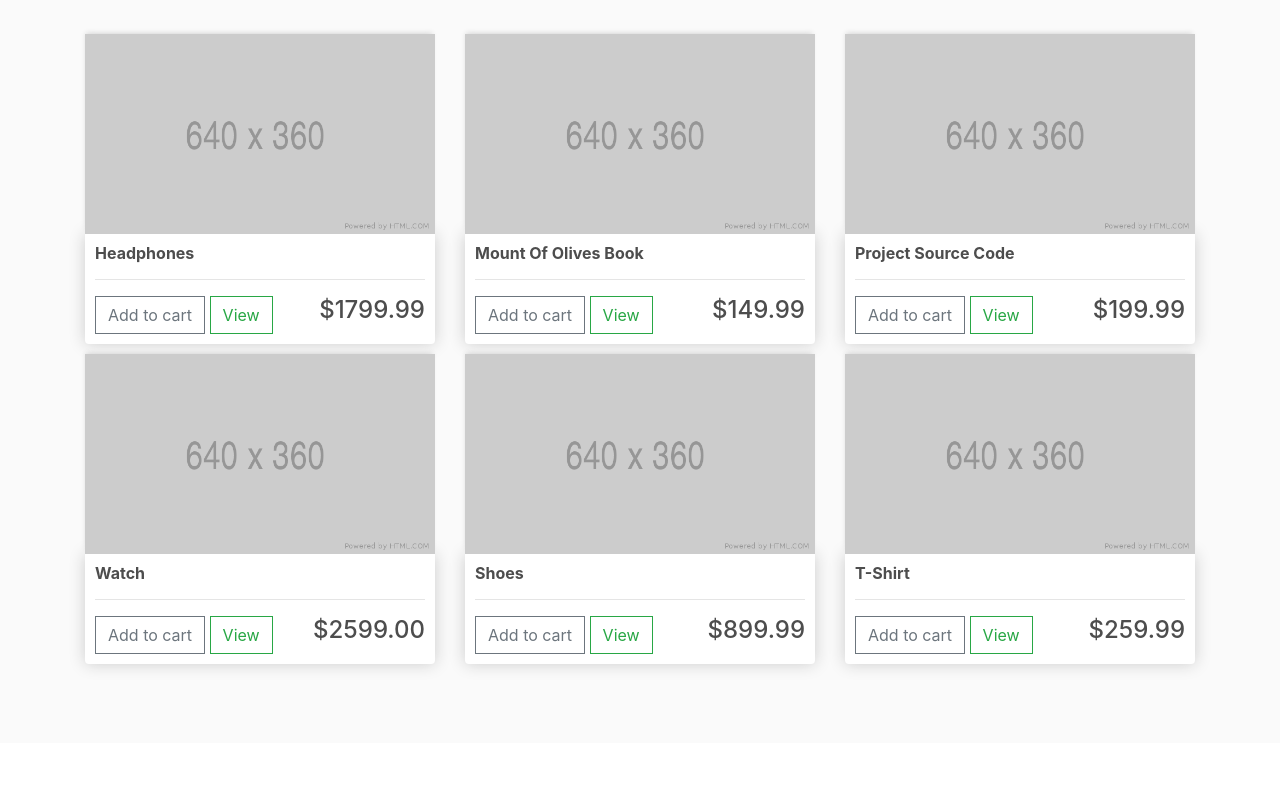
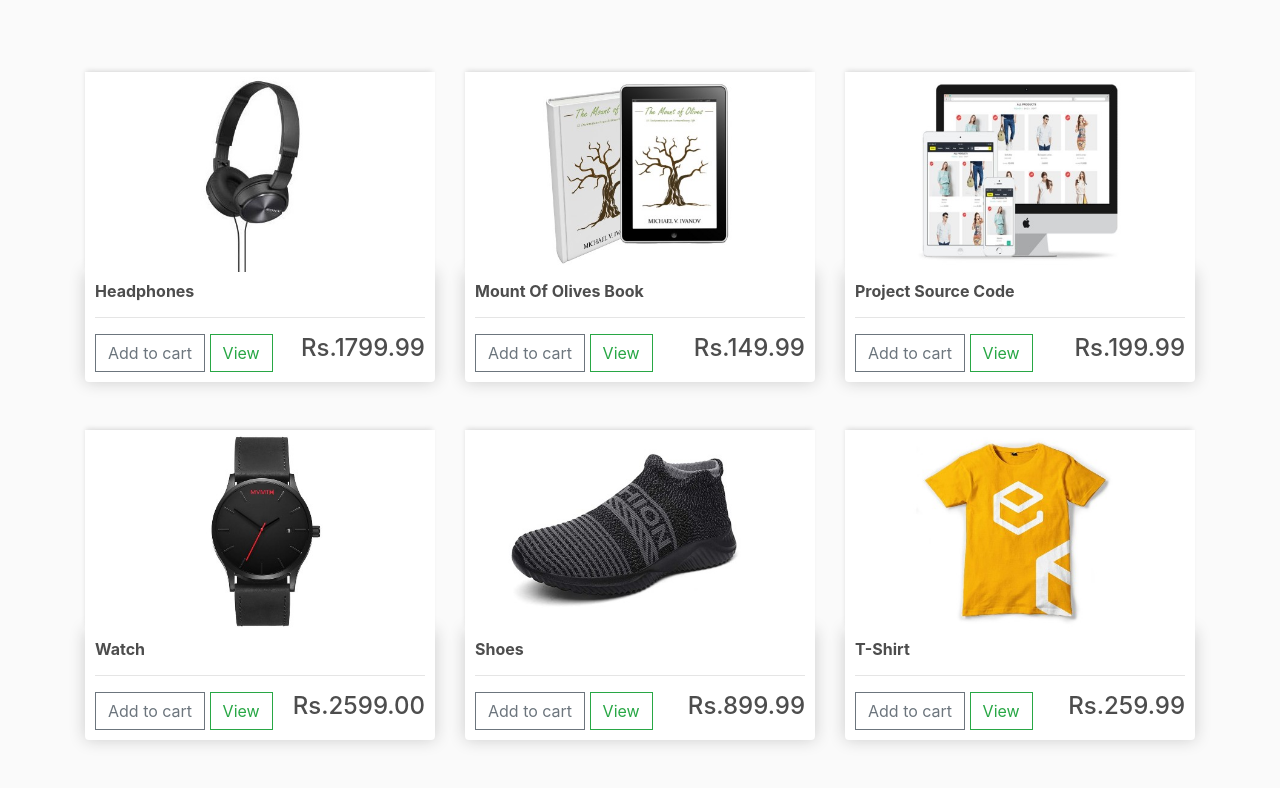
Before and after one commit to JeslinMariumAlex/Ecommerce-Website, a Django app: page / in a window 1280 px wide. Shown: the part 57-845 px from the top of the page. Before the commit the page ends 729 px from the top, so only its background shows below. Run offline with Django 5.2, Linux system fonts and the light colour scheme; data comes from the database, SQL or seed files in the repository; both versions use the stored data as it was after the commit; some libraries are stand-ins or nearby versions.

Commit message:
Product ImageField

```diff
--- a/ecommerce/settings.py
+++ b/ecommerce/settings.py
@@ -121,8 +121,8 @@ STATICFILES_DIRS = [
     os.path.join(BASE_DIR, 'static'),  # Folder for your project's static files
 ]
 
-# Add this line to specify where the static files will be collected
-STATIC_ROOT = os.path.join(BASE_DIR, 'staticfiles')  # Folder for collected static files
+MEDIA_URL = '/images/'
+MEDIA_ROOT = os.path.join(BASE_DIR, 'static/images')
 
 
 # Default primary key field type
--- a/ecommerce/urls.py
+++ b/ecommerce/urls.py
@@ -16,8 +16,12 @@ Including another URLconf
 """
 from django.contrib import admin
 from django.urls import path, include
+from django.conf import settings
+from django.conf.urls.static import static
 
 urlpatterns = [
     path('admin/', admin.site.urls),
     path('', include('store.urls')),
 ]
+
+urlpatterns += static(settings.MEDIA_URL, document_root=settings.MEDIA_ROOT)
--- a/store/models.py
+++ b/store/models.py
@@ -16,9 +16,18 @@ class Product(models.Model):
     name = models.CharField(max_length=200, null=True)
     price = models.DecimalField(max_digits=7, decimal_places=2)
     digital = models.BooleanField(default=False, null=True, blank=False)
+    image = models.ImageField(null=True, blank=True)
 
     def __str__(self):
         return self.name
+
+    @property
+    def imageURL(self):
+        try:
+            url = self.image.url
+        except:
+            url = ''
+        return url
 
 class Order(models.Model):
     customer = models.ForeignKey(Customer, on_delete=models.SET_NULL, null=True, blank=True)
--- a/store/templates/store/main.html
+++ b/store/templates/store/main.html
@@ -8,7 +8,7 @@
 
 	<link rel="stylesheet" href="https://stackpath.bootstrapcdn.com/bootstrap/4.4.1/css/bootstrap.min.css" integrity="sha384-Vkoo8x4CGsO3+Hhxv8T/Q5PaXtkKtu6ug5TOeNV6gBiFeWPGFN9MuhOf23Q9Ifjh" crossorigin="anonymous">
 
-	<link rel="stylesheet" type="text/css" href="{% static 'css/main1.css' %}">
+	<link rel="stylesheet" type="text/css" href="{% static 'css/main.css' %}">
 
 </head>
 <body>
--- a/store/templates/store/store.html
+++ b/store/templates/store/store.html
@@ -3,16 +3,16 @@
 
 {% block content %}
 
-    <div class="row">
+    <div class="row my-4">
         {% for product in products %}
-        <div class="col-lg-4">
-            <img class="thumbnail" src="{% static 'images/placeholder.png' %}">
+        <div class="col-lg-4 my-4">
+            <img class="thumbnail" src="{{product.imageURL}}">
             <div class="box-element product">
                 <h6><strong>{{product.name}}</strong></h6>
                 <hr>
                 <button class="btn btn-outline-secondary add-btn">Add to cart</button>
                 <a class="btn btn-outline-success" href="#">View</a>
-                <h4 style="display: inline-block; float: right;">${{product.price|floatformat:2}}</h4>
+                <h4 style="display: inline-block; float: right;">Rs.{{product.price|floatformat:2}}</h4>
             </div>
         </div>
 
```
Also changed, not shown: db.sqlite3, static/css/main.css (renamed from static/css/main1.css), static/images/book.jpg (added), static/images/headphones.jpg (added), static/images/shirt.jpg (added), static/images/shoes.jpg (added), static/images/sourcecode.jpg (added), static/images/watch.jpg (added), store/migrations/0002_product_image.py (added).
